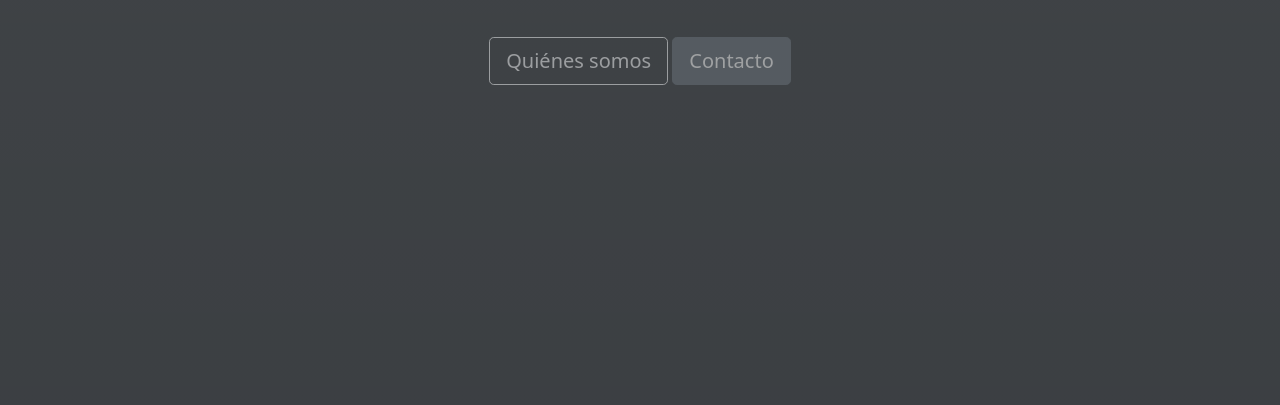
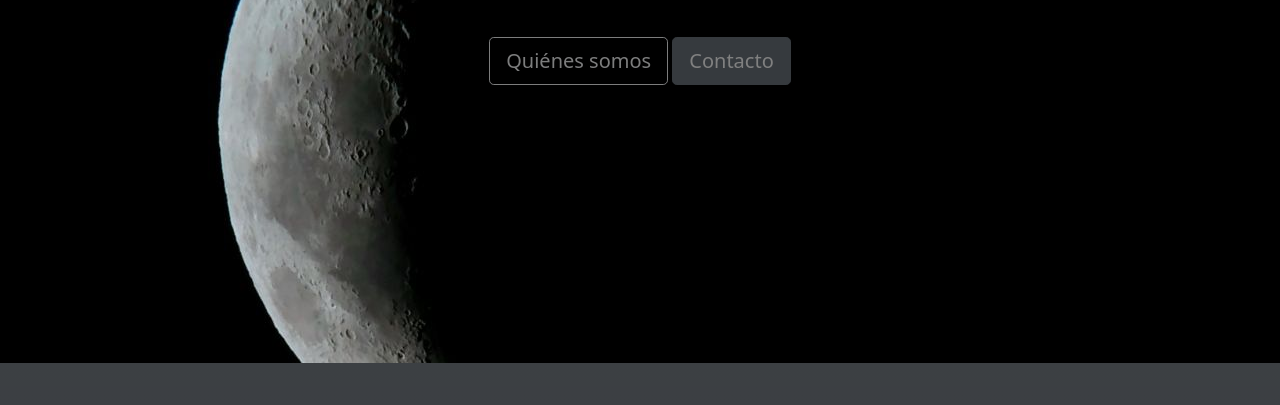
Before and after one commit to leo1996vedia/campoyestrella, a website: page index.html in a window 1280 px wide. Shown: the part 495-900 px from the top of the page. Drawn offline with nearby package versions, Linux system fonts and the light colour scheme.

Commit message:
Update estilos .css

```diff
--- a/assets/estilos .css
+++ b/assets/estilos .css
@@ -1,6 +1,6 @@
 header {
   background-image: url("imagenes/luna-fondo.jpg");
-  background-image: url("assets/imagenes/luna-fondo.jpg");
+
   height: 100vh;
 
 }
```
